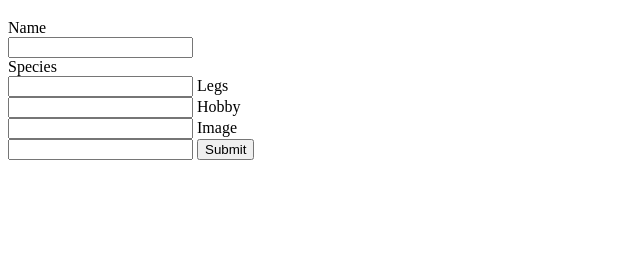
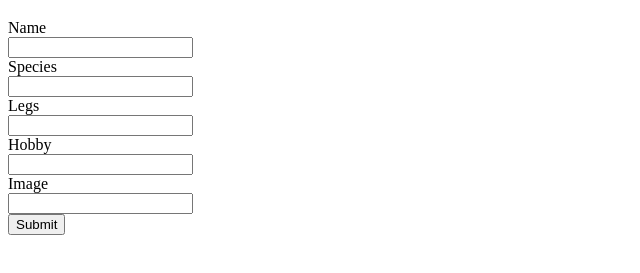
Before and after one commit to sylwiavargas/roadmap-review, a plain HTML site: page index.html in a window 1280 px wide. Shown: the part 61-334 px from the top of the page, without its empty margins (0-640 px from the left). Drawn offline with Linux system fonts and the light colour scheme; no server answers.

Commit message:
fixed form

```diff
--- a/index.html
+++ b/index.html
@@ -11,13 +11,13 @@
 			Name<br>
 			<input type="text" name="name"><br>
 			Species<br>
-			<input type="text" name="species">
+			<input type="text" name="species"><br>
 			Legs<br>
-			<input type="text" name="legs">
+			<input type="text" name="legs"><br>
 			Hobby<br>
-			<input type="text" name="hobby">
+			<input type="text" name="hobby"><br>
 			Image<br>
-			<input type="text" name="image">
+			<input type="text" name="image"><br>
 			<input type="submit" name="">
 		</form>
 		<div id="info-div">
```
